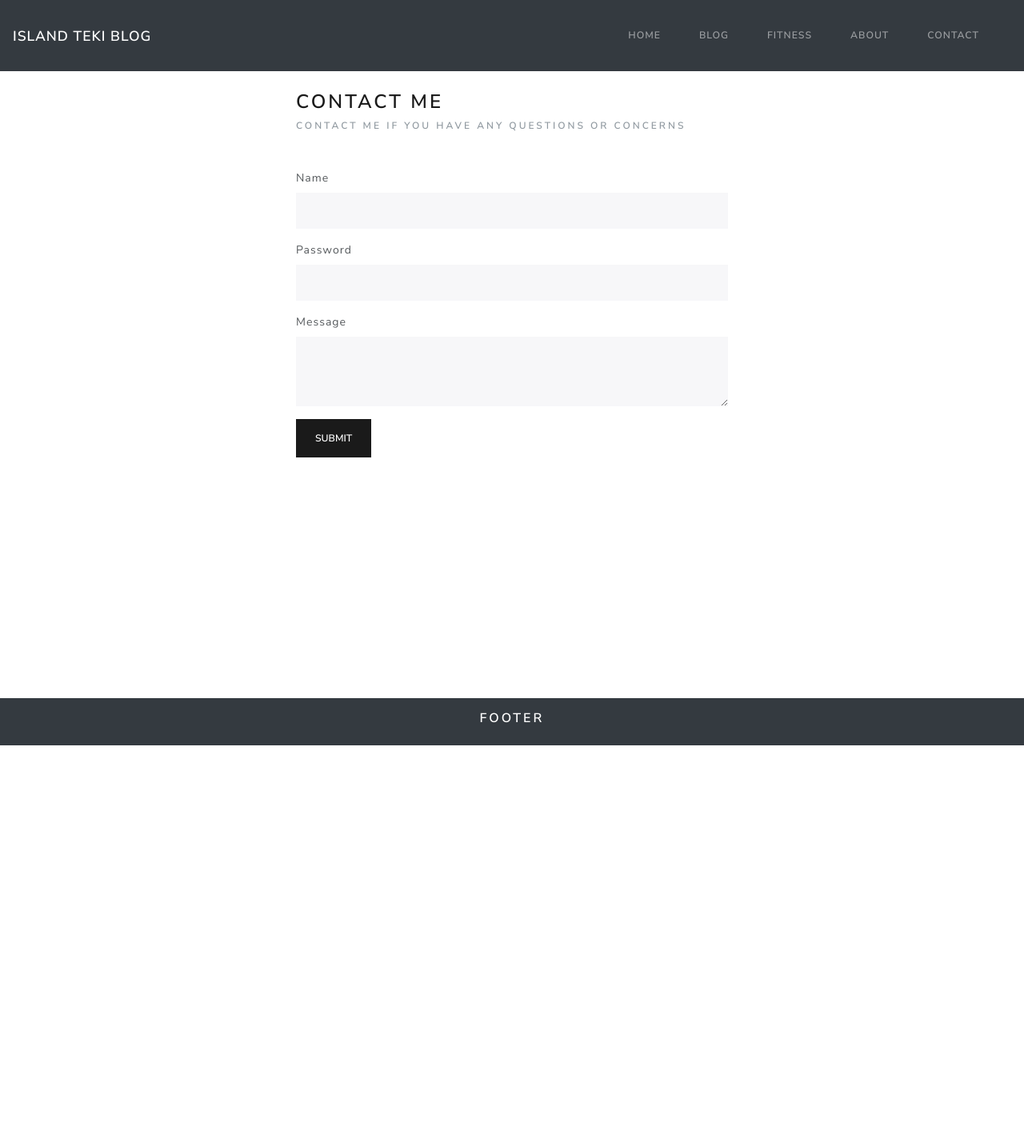
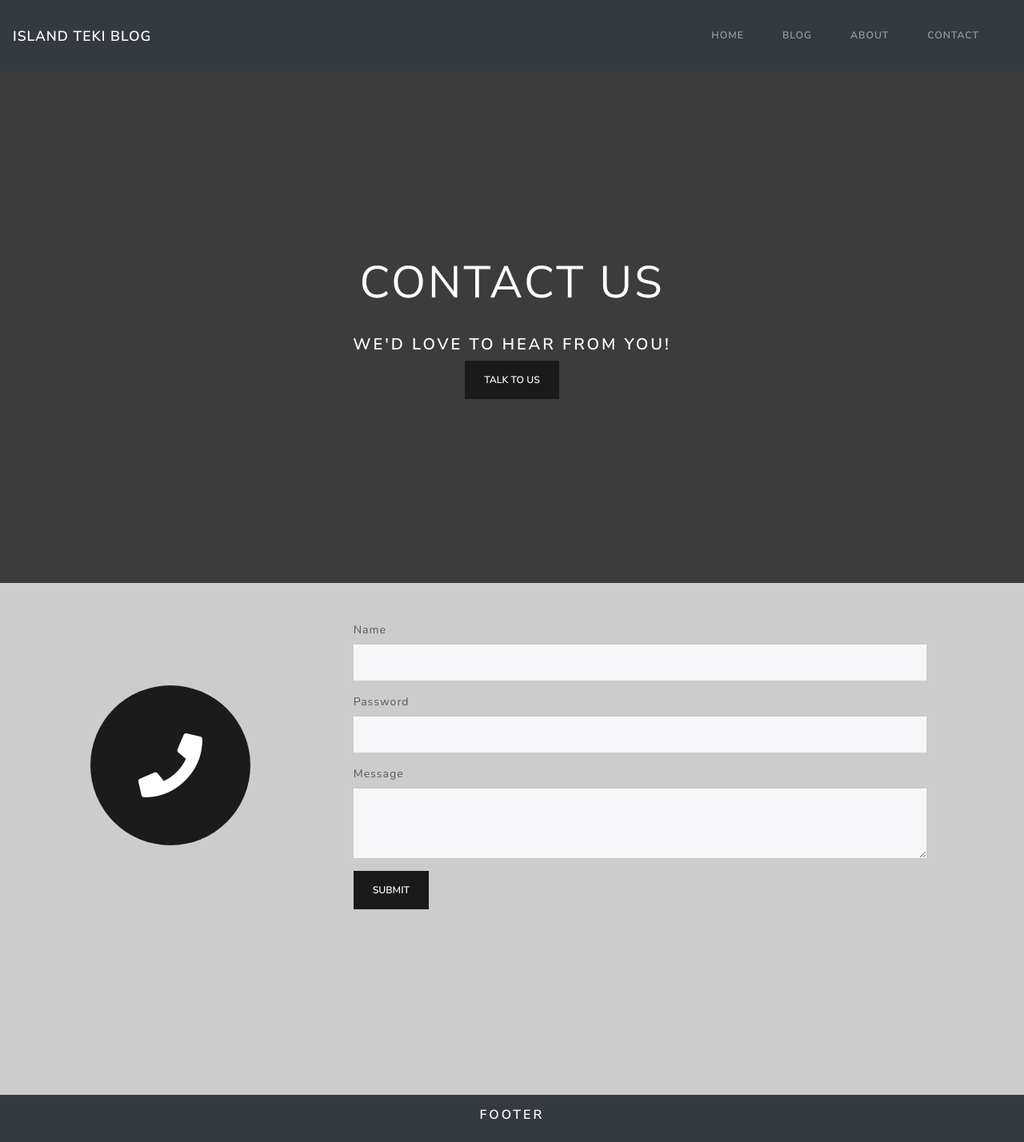
Before and after one commit to IslandTeki18/MERN-personal_blog_v1, a React (Create React App) app in the folder frontend/: page /contact in a window 1280 px wide. Shown: the whole page at 80% size. Before the commit the page ends 932 px from the top, so only its background shows below. Built offline with nearby package versions, Linux system fonts and the light colour scheme.

Commit message:
built default contact page

```diff
--- a/frontend/src/App.js
+++ b/frontend/src/App.js
@@ -5,7 +5,7 @@ import HomeScreen from "./screens/homeScreen/HomeScreen";
 import PostDetailsScreen from "./screens/postDetailsScreen/PostDetailsScreen";
 import ContactScreen from "./screens/contactScreen/ContactScreen";
 import BlogPostListScreen from "./screens/blogPostListScreen/BlogPostListScreen";
-import FitnessPostListScreen from "./screens/fitnessPostListScreen/FitnessPostListScreen";
+
 import AboutScreen from "./screens/aboutScreen/AboutScreen";
 
 function App() {
@@ -16,7 +16,6 @@ function App() {
                 <Route exact path="/" component={HomeScreen} />
                 <Route path="/post/:id" component={PostDetailsScreen} />
                 <Route path="/contact" component={ContactScreen} />
-                <Route path="/fitness-list" component={FitnessPostListScreen} />
                 <Route path="/blog-list" component={BlogPostListScreen} />
                 <Route path="/about-me" component={AboutScreen} />
             </main>
--- a/frontend/src/app/Header.js
+++ b/frontend/src/app/Header.js
@@ -35,11 +35,6 @@ const Header = () => {
                             </Link>
                         </li>
                         <li className="nav-item">
-                            <Link className="nav-link" to="/fitness-list">
-                                Fitness
-                            </Link>
-                        </li>
-                        <li className="nav-item">
                             <Link className="nav-link" to="/about-me">
                                 About
                             </Link>
--- a/frontend/src/screens/aboutScreen/AboutScreen.jsx
+++ b/frontend/src/screens/aboutScreen/AboutScreen.jsx
@@ -3,7 +3,6 @@ import "./AboutScreen.scss";
 import HeaderSection from "./sections/headerSection/HeaderSection";
 import InfoIconSection from "./sections/infoIconSection/InfoIconSection";
 import AboutSection from "./sections/aboutSection/AboutSection";
-import Paragraph from "../../components/paragraph/Paragraph";
 
 const AboutScreen = () => {
     return (
--- a/frontend/src/screens/contactScreen/ContactScreen.js
+++ b/frontend/src/screens/contactScreen/ContactScreen.js
@@ -1,18 +1,12 @@
 import React from "react";
-import ContactForm from "../../components/ContactForm";
+import ContactFormSection from "./sections/contactFormSection/ContactFormSection";
+import HeaderSection from "./sections/headerSection/HeaderSection";
 
 const ContactScreen = () => {
     return (
-        <div className="container my-4">
-            <div className="row">
-                <div className="col-md-6 offset-md-3">
-                    <h3>Contact Me</h3>
-                    <h6 className="text-muted mb-5">
-                        Contact me if you have any questions or concerns
-                    </h6>
-                    <ContactForm />
-                </div>
-            </div>
+        <div className="dkContactScreen">
+            <HeaderSection />
+            <ContactFormSection />
         </div>
     );
 };
--- /dev/null
+++ b/frontend/src/screens/contactScreen/sections/contactFormSection/ContactFormSection.jsx
@@ -0,0 +1,24 @@
+import React from "react";
+import ContactForm from "../../../../components/ContactForm";
+import "./ContactFormSection.scss";
+
+const ContactFormSection = () => {
+    return (
+        <section className="dkContactFormSection">
+            <div className="container-fluid no-gutters">
+                <div className="row py-5">
+                    <div className="col-4 d-flex justify-content-center align-items-center">
+                        <div className="contact-icon-wrapper">
+                            <i className="fas fa-phone icon-size text-white"></i>
+                        </div>
+                    </div>
+                    <div className="col-7">
+                        <ContactForm />
+                    </div>
+                </div>
+            </div>
+        </section>
+    );
+};
+
+export default ContactFormSection;
--- /dev/null
+++ b/frontend/src/screens/contactScreen/sections/contactFormSection/ContactFormSection.scss
@@ -0,0 +1,18 @@
+.dkContactFormSection {
+    height: 80vh;
+    background-color: #cccccc;
+
+    .contact-icon-wrapper {
+        height: 200px;
+        width: 200px;
+        border-radius: 50%;
+        background-color: #1b1b1b;
+        display: flex;
+        justify-content: center;
+        align-items: center;
+
+        .icon-size {
+            font-size: 80px;
+        }
+    }
+}
--- /dev/null
+++ b/frontend/src/screens/contactScreen/sections/headerSection/HeaderSection.jsx
@@ -0,0 +1,29 @@
+import React from "react";
+import "./HeaderSection.scss";
+
+const HeaderSection = () => {
+    return (
+        <section className="dkHeaderSection">
+            <div className="container-fluid no-gutters">
+                <div className="row">
+                    <div className="col-12 text-center">
+                        <h1 className="text-white pb-4 display-4">
+                            Contact Us
+                        </h1>
+                        <h4 className="text-white">
+                            We'd love to hear from you!
+                        </h4>
+                        <button
+                            className="btn btn-primary"
+                            onClick={() => window.scrollTo(0, 500, "smooth")}
+                        >
+                            talk to us
+                        </button>
+                    </div>
+                </div>
+            </div>
+        </section>
+    );
+};
+
+export default HeaderSection;
--- /dev/null
+++ b/frontend/src/screens/contactScreen/sections/headerSection/HeaderSection.scss
@@ -0,0 +1,4 @@
+.dkHeaderSection {
+    height: 80vh;
+    background-color: #3d3d3d;
+}
--- a/frontend/src/screens/fitnessPostListScreen/FitnessPostListScreen.js
+++ /dev/null
@@ -1,37 +0,0 @@
-import React from "react";
-import HeroBanner from "../../components/HeroBanner";
-import PostCard from "../../components/PostCard";
-import "./FitnessPostListScreen.scss";
-
-const FitnessPostListScreen = () => {
-    const renderPostListCards = () => {
-        const mockCards = [
-            <PostCard />,
-            <PostCard />,
-            <PostCard />,
-            <PostCard />,
-            <PostCard />,
-            <PostCard />,
-        ];
-
-        return (
-            <>
-                {mockCards.map((post) => (
-                    <div className="col-md-4 py-3">{post}</div>
-                ))}
-            </>
-        );
-    };
-    return (
-        <div className="blogPostListScreen">
-            <HeroBanner title="My Fitness Blog" />
-            <section className="py-5" id="post-list-section">
-                <div className="container">
-                    <div className="row">{renderPostListCards()}</div>
-                </div>
-            </section>
-        </div>
-    );
-};
-
-export default FitnessPostListScreen;
```
Also changed, not shown: frontend/src/screens/fitnessPostListScreen/FitnessPostListScreen.scss (deleted).
